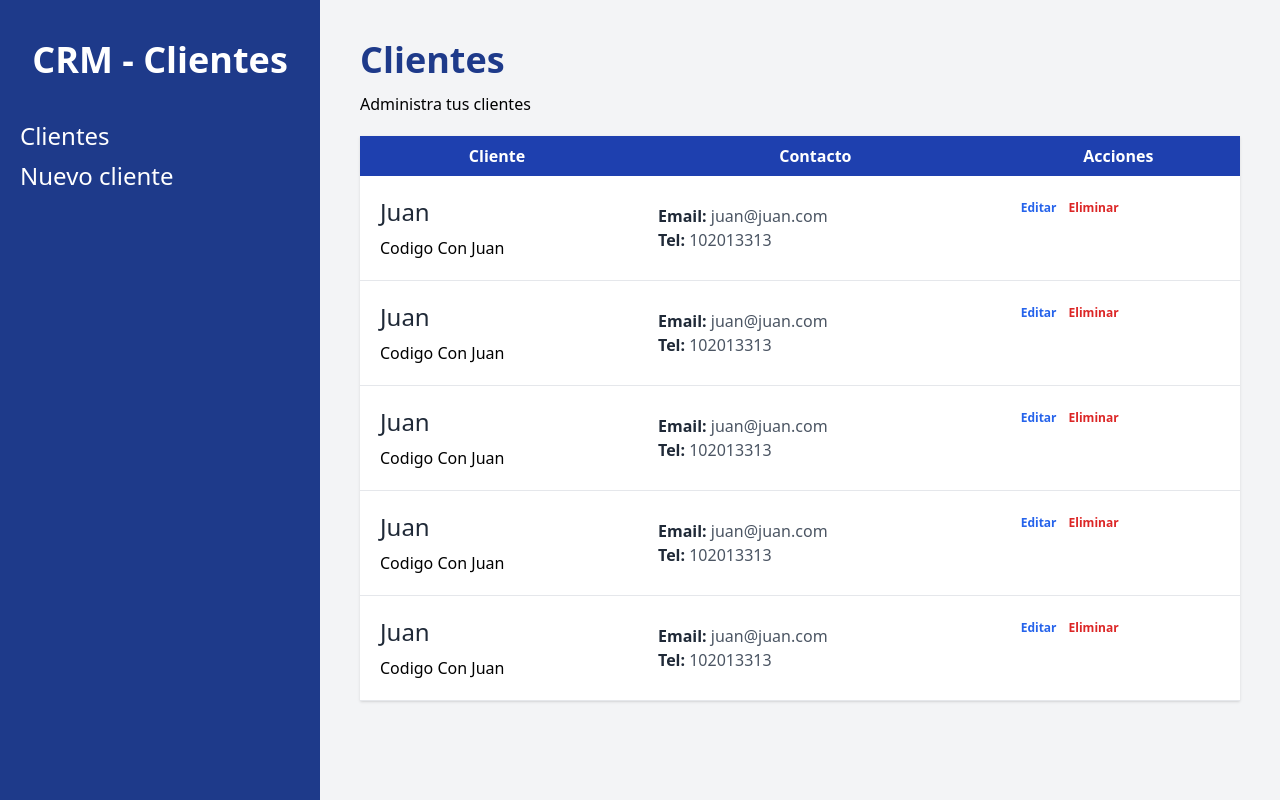
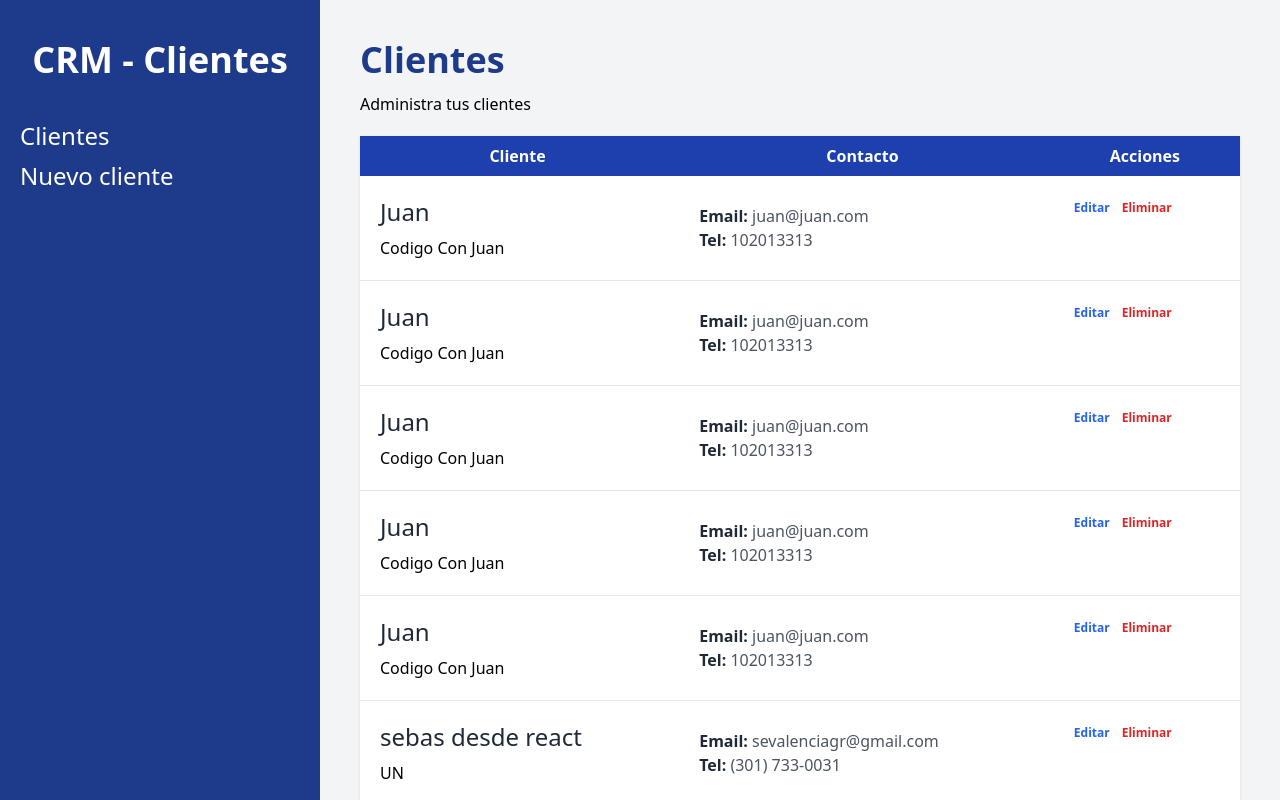
Before and after one commit to sevalenciagr/gestion-de-clientes-crm-react, a React (Vite) app: page / in a window 1280 px wide. Built offline with nearby package versions, Linux system fonts and the light colour scheme; data requests are answered from the project's data file.

Commit message:
Agregando registros con NuevoCliente

```diff
--- a/db.json
+++ b/db.json
@@ -1,6 +1,5 @@
 {
-    "clientes" : [
-
+  "clientes": [
     {
       "id": 1,
       "nombre": "Juan",
@@ -35,6 +34,14 @@
       "telefono": 102013313,
       "email": "juan@juan.com",
       "empresa": "Codigo Con Juan"
+    },
+    {
+      "nombre": "sebas desde react",
+      "empresa": "UN",
+      "email": "sevalenciagr@gmail.com",
+      "telefono": "(301) 733-0031",
+      "notas": "Prueba",
+      "id": 6
     }
   ]
 }
--- /dev/null
+++ b/src/data/clientes.js
@@ -0,0 +1,24 @@
+
+export async function obtenerClientes() {
+
+  const respuesta = await fetch(import.meta.env.VITE_API_URL)
+  const resultado = await respuesta.json()
+  return(resultado);
+
+}
+
+export async function agregarCliente(datos) {
+
+  try {
+    const respuesta = await fetch(import.meta.env.VITE_API_URL, {
+      method: 'POST',
+      body: JSON.stringify(datos),
+      headers: {
+        'Content-Type': 'application/json'
+      }
+    })
+    await respuesta.json();
+  } catch (error) {
+    console.log(error);
+  }
+}
--- a/src/data/clientes.jsx
+++ /dev/null
@@ -1,8 +0,0 @@
-
-export async function obtenerClientes() {
-
-  const respuesta = await fetch(import.meta.env.VITE_API_URL)
-  const resultado = await respuesta.json()
-  return(resultado);
-
-}
--- a/src/pages/NuevoCliente.jsx
+++ b/src/pages/NuevoCliente.jsx
@@ -1,6 +1,8 @@
-import { useNavigate, Form, useActionData } from "react-router-dom"
+import { useNavigate, Form, useActionData, redirect } from "react-router-dom"
 import Formulario from "../components/Formulario"
 import Error from "../components/Error"
+import { agregarCliente } from "../data/clientes"
+
 
 
 export async function action({request}) {
@@ -30,6 +32,9 @@
     return errores
   }
 
+  await agregarCliente(datos)
+
+  return redirect('/')
 
 }
 
```
Lines whose indentation alone changed are shown as unchanged.
